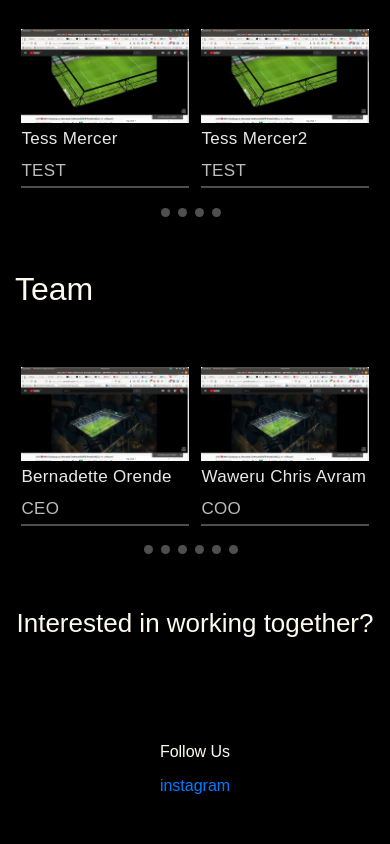
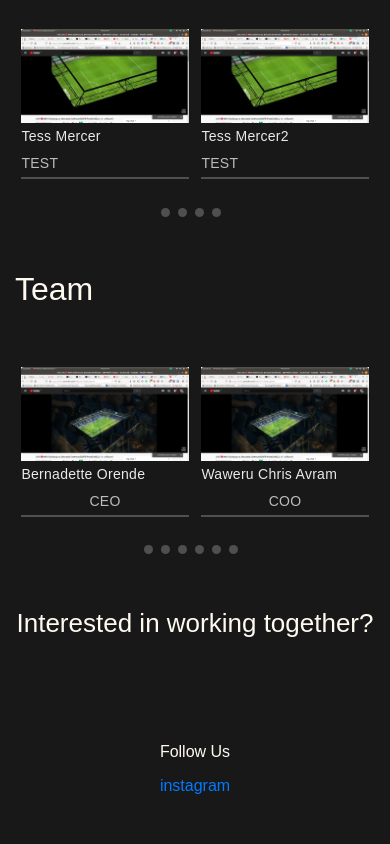
Before and after one commit to Sundaybrian/wissensof, a React (Create React App) app: page / in a window 390 px wide. Shown: the part 1660-2504 px from the top of the page. Built offline with nearby package versions, Linux system fonts and the light colour scheme.

Commit message:
fix styling for mobile

```diff
--- a/src/App.js
+++ b/src/App.js
@@ -12,8 +12,8 @@ function App() {
     <div className="App">
       <Navbar />
       <Switch>
-        {/* <Route exact path={process.env.PUBLIC_URL + "/"} component={Landing} /> */}
-        <Route exact path="/" component={Landing} />
+        <Route exact path={process.env.PUBLIC_URL + "/"} component={Landing} />
+        {/* <Route exact path="/" component={Landing} /> */}
       </Switch>
       <Footer />
     </div>
--- a/src/components/Footer/Footer.css
+++ b/src/components/Footer/Footer.css
@@ -13,7 +13,8 @@
 
 @media only screen and (max-width: 540px) {
   .footer {
-    font-size: 17px;
+    font-size: 16px;
     line-height: 28px;
+    background: #121212;
   }
 }
--- a/src/components/Projects/Projects.css
+++ b/src/components/Projects/Projects.css
@@ -2,3 +2,13 @@
   margin-top: 50px;
   color: var(--white);
 }
+
+@media only screen and (max-width: 540px) {
+  .projects .slide__cardbody__text {
+    font-weight: 700;
+  }
+
+  .projects .slide__cardbody__label {
+    font-weight: 300;
+  }
+}
--- a/src/components/Slider/Slider.css
+++ b/src/components/Slider/Slider.css
@@ -105,7 +105,17 @@ i:focus {
   .slide__cardbody {
     background: var(--offBlack);
     padding: 0.2rem 0 !important;
+    font-size: 14px;
   }
+
+  .slide__cardbody__text {
+    font-weight: 400;
+  }
+
+  .slide__cardbody__label {
+    font-weight: 300;
+  }
+
   .control__btn {
     height: 35px;
     width: 35px;
@@ -119,6 +129,9 @@ i:focus {
 }
 
 @media only screen and (max-width: 540px) {
+  .slide__cardbody {
+    background: #181818;
+  }
   .buttons {
     display: none;
   }
--- a/src/components/Team/Team.css
+++ b/src/components/Team/Team.css
@@ -2,3 +2,9 @@
   margin-top: 50px;
   color: var(--white);
 }
+
+@media only screen and (max-width: 540px) {
+  .team .slide__cardbody__label {
+    text-align: center;
+  }
+}
--- a/src/index.css
+++ b/src/index.css
@@ -19,7 +19,7 @@
   --darkShadow: 4px 10px 5px 0px rgba(0, 0, 0, 0.5);
 }
 
-@import url("https://fonts.googleapis.com/css2?family=Nunito:wght@200;300;400&display=swap");
+@import url("https://fonts.googleapis.com/css2?family=Nunito:wght@200;300;400;700&display=swap");
 
 body {
   font-family: "Nunito", sans-serif, "Ubuntu", "Cantarell", "Fira Sans",
@@ -43,3 +43,9 @@ section p {
   font-size: 18px;
   font-weight: normal;
 }
+
+@media only screen and (max-width: 540px) {
+  body {
+    background: #181818;
+  }
+}
```
